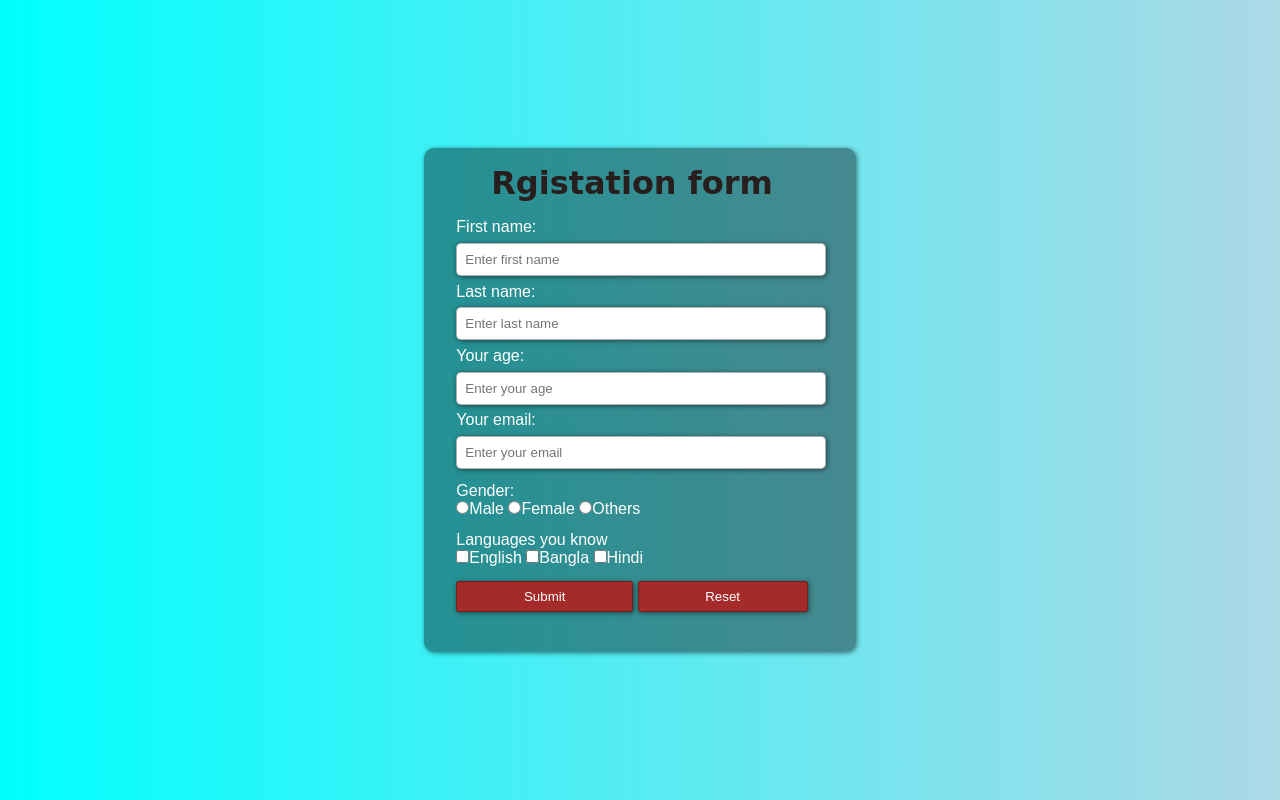
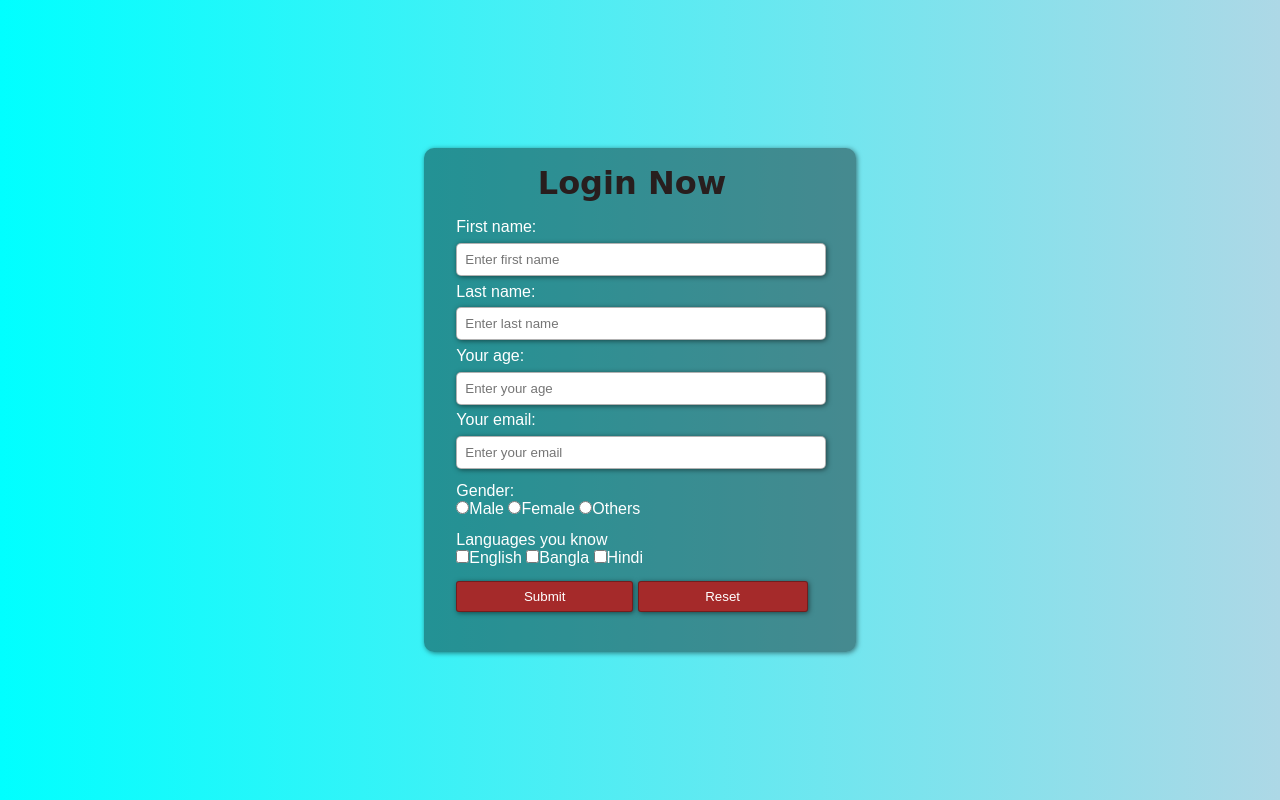
Before and after one commit to mdshohidulislam1486/miscellaneous-small, a plain HTML site: page index.html in a window 1280 px wide. Drawn offline with Linux system fonts and the light colour scheme.

Commit message:
changed the title

```diff
--- a/index.html
+++ b/index.html
@@ -10,7 +10,7 @@
 <body>
   <div class="main">
     <div class="registation">
-      <h1>Rgistation form</h1>
+      <h1>Login Now</h1>
       <form action="">
         <p><label for="fname">First name:</label><br><input type="text" name="info" id="name" placeholder="Enter first name"></p>
         <p><label for="lname">Last name:</label><br><input type="text" name="info" id="lname" placeholder="Enter last name"></p>
```
